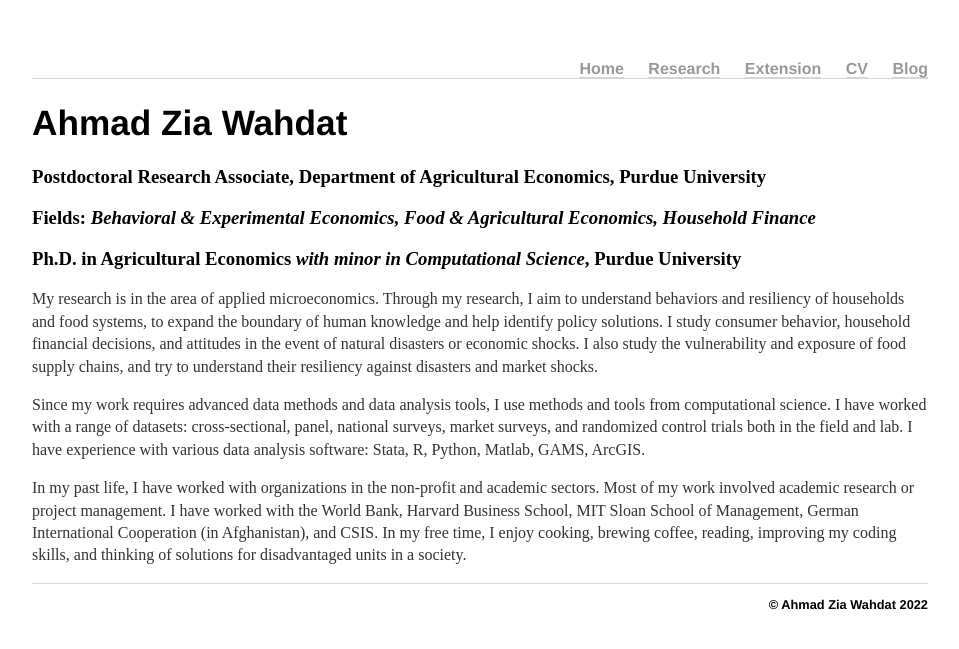
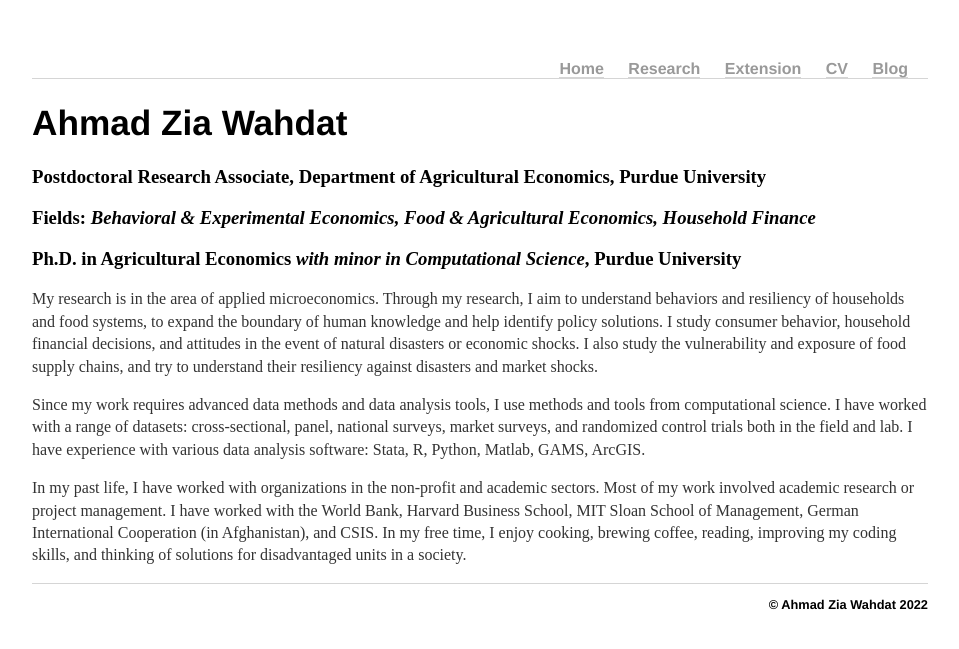
Before and after one commit to awahdat/webpage, a Jekyll site: the page built from index.html, in a window 1280 px wide. Shown: the top 649 px of the page, without its empty margins (160-1119 px from the left). Built offline with Jekyll 4.4.1, drawn with Linux system fonts in a browser that asks for light colours.

```diff
--- a/_layouts/default.html
+++ b/_layouts/default.html
@@ -17,7 +17,7 @@
 	        	<li><a href="/research">Research</a></li>
 			<li><a href="/extension">Extension</a></li>
         		<li><a href="/cv">CV</a></li>
-        		<a href="/blog">Blog</a></li>
+        		<li><a href="/blog">Blog</a></li>
     		</ul>
 		</nav>
   <div class="container">
```
